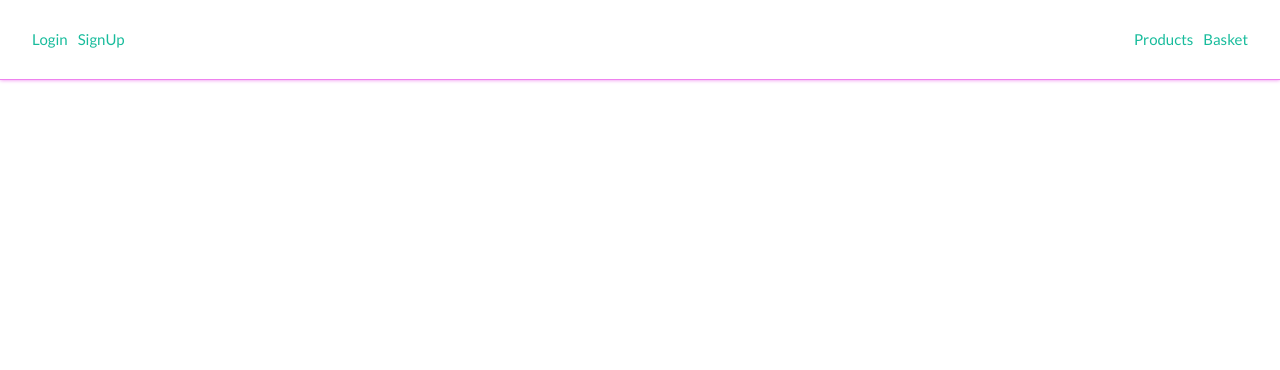
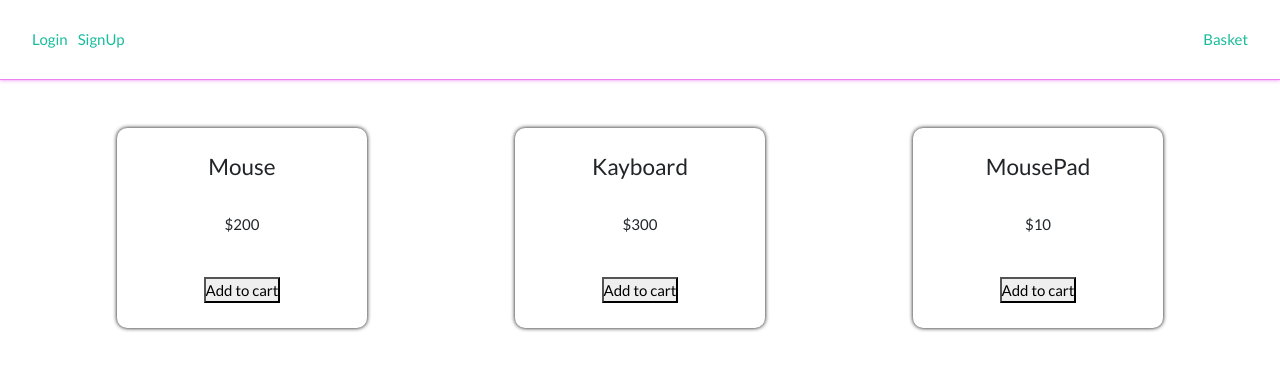
Before and after one commit to mohammad-mahdi-ghalenovi/shop-project-react, a React (Vite) app: page / in a window 1280 px wide. Shown: the top 370 px of the page. Built offline with nearby package versions, Linux system fonts and the light colour scheme; no server answers.

Commit message:
products directed to main page

```diff
--- a/src/components/Header.jsx
+++ b/src/components/Header.jsx
@@ -57,7 +57,6 @@ export default function Header() {
       )}
 
       <div className="header__paths">
-        <Link to="/products"> Products </Link>
         <Link to="/basket"> Basket </Link>
       </div>
     </div>
--- a/src/components/Home.jsx
+++ b/src/components/Home.jsx
@@ -1,10 +1,12 @@
 import React from "react";
 import Header from "./Header";
+import Products from "./Products";
 
 export default function Home() {
   return (
     <>
       <Header />
+      <Products />
     </>
   );
 }
--- a/src/components/Login.jsx
+++ b/src/components/Login.jsx
@@ -39,7 +39,7 @@ export default function Login() {
         user[1].name === userInfo.name &&
         user[1].password === userInfo.password
       ) {
-        navigate(`/products`);
+        navigate(`/`);
         setCookies(userInfo, user[0]);
       }
     });
--- a/src/components/PrivateRoute.jsx
+++ b/src/components/PrivateRoute.jsx
@@ -6,8 +6,6 @@ export default function PrivateRoute({ children }) {
   const [isLogin, setIsLogin] = useState(false);
   const [isLoading, setIsLoading] = useState(true);
   const [user, setUser] = useState();
-  const [users, setUsers] = useState();
-  const [isSuccess, setIsSuccess] = useState(false);
 
   useEffect(() => {
     async function fetchUsers() {
--- a/src/components/Product.jsx
+++ b/src/components/Product.jsx
@@ -1,10 +1,10 @@
 import React from "react";
 
 export default function Product(props) {
-  let { id, name, price, addProductToCart } = props;
+  let { id, name, price, getProductID } = props;
 
-  function clickHandler (id) {
-    addProductToCart(id)
+  function clickHandler(id) {
+    getProductID(id);
   }
 
   return (
--- a/src/components/Products.jsx
+++ b/src/components/Products.jsx
@@ -1,16 +1,22 @@
 import React from "react";
+import { useNavigate } from "react-router-dom";
 import { useEffect, useState } from "react";
-import { useParams, Link } from "react-router-dom";
 import Product from "./Product";
-import { findUser, putUser, getUserFromCookie } from "./../utils";
+import { findUser, putUser, getUserFromCookie, getAllUsers } from "./../utils";
 
 export default function Products() {
   const [user, setUser] = useState();
+  const [isLogin, setIsLogin] = useState(false);
 
-  let params = useParams();
+  let navigate = useNavigate();
 
   useEffect(() => {
-    setUser(getUserFromCookie());
+    async function fetchUsers() {
+      isUserLogin(await getAllUsers());
+      setUser(await findUser(getUserFromCookie().userToken));
+    }
+
+    fetchUsers();
   }, []);
 
   let productInfos = [
@@ -19,9 +25,27 @@ export default function Products() {
     { id: 3, name: "MousePad", price: 10, count: 1 },
   ];
 
+  const isUserLogin = (userData) => {
+    let updatedData = userData.map((user) => user[0]);
+
+    let isInputLogin = updatedData.some((userID) => {
+      return getUserFromCookie().userToken === userID;
+    });
+
+    setIsLogin(isInputLogin);
+  };
+
+  const getProductID = (productID) => {
+    if (isLogin) {
+      addProductToCart(productID);
+    } else {
+      navigate("/login");
+    }
+  };
+
   const addProductToCart = async (productID) => {
     let mainProduct = productInfos.find((product) => product.id === productID);
-    let mainUser = await findUser(user.userToken);
+    let mainUser = await findUser(user[0]);
     let isCount = false;
 
     mainUser[1].basket.some((product) => {
@@ -43,15 +67,9 @@ export default function Products() {
     <>
       <div className="product-container">
         {productInfos.map((product) => (
-          <Product
-            key={product.id}
-            {...product}
-            addProductToCart={addProductToCart}
-          />
+          <Product key={product.id} {...product} getProductID={getProductID} />
         ))}
       </div>
-
-      <Link to={"/basket"}>Basket</Link>
     </>
   );
 }
--- a/src/routes.jsx
+++ b/src/routes.jsx
@@ -10,14 +10,6 @@ let routes = [
   { path: "/signup", element: <Signup /> },
   { path: "/Login", element: <Login /> },
   {
-    path: "/products",
-    element: (
-      <PrivateRoute>
-        <Products />
-      </PrivateRoute>
-    ),
-  },
-  {
     path: "/basket",
     element: (
       <PrivateRoute>
```
